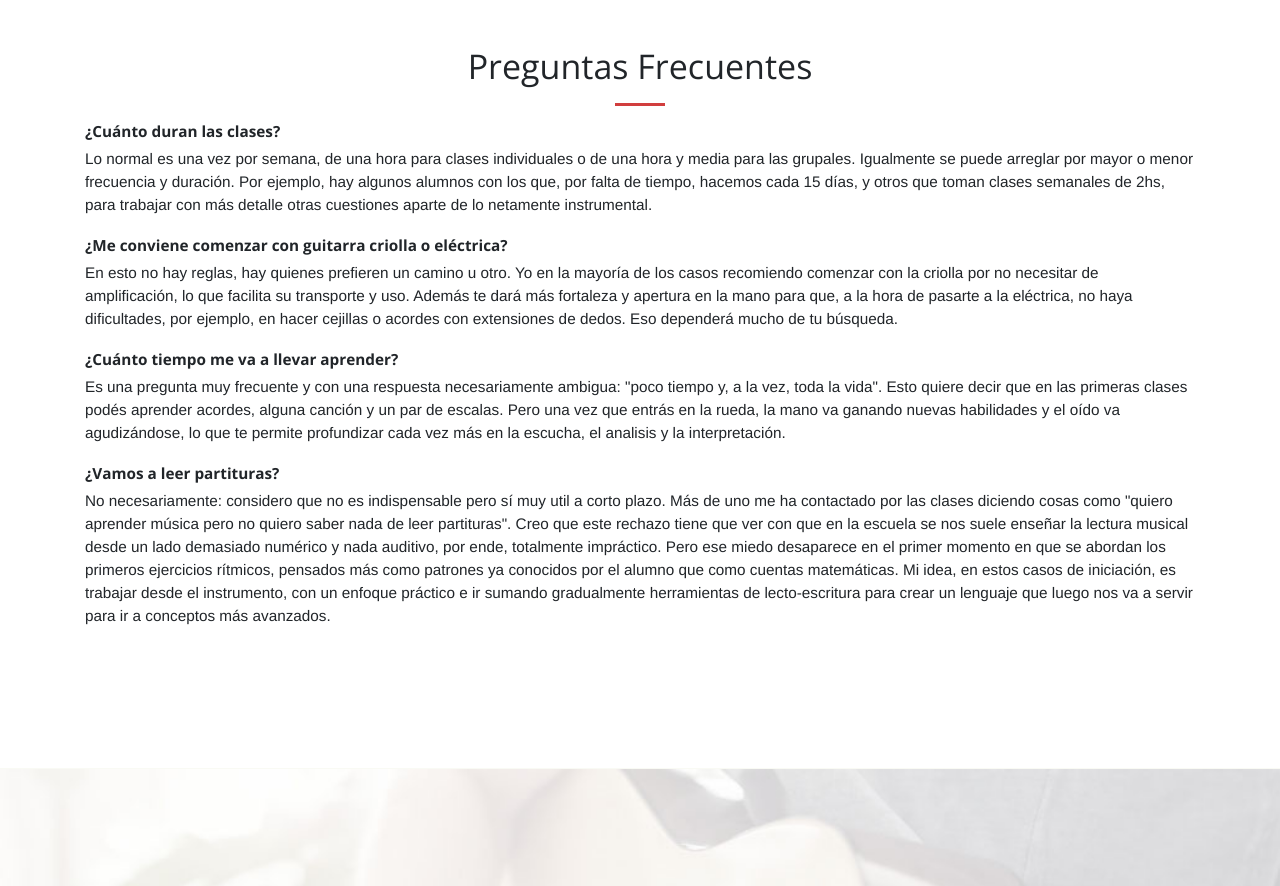
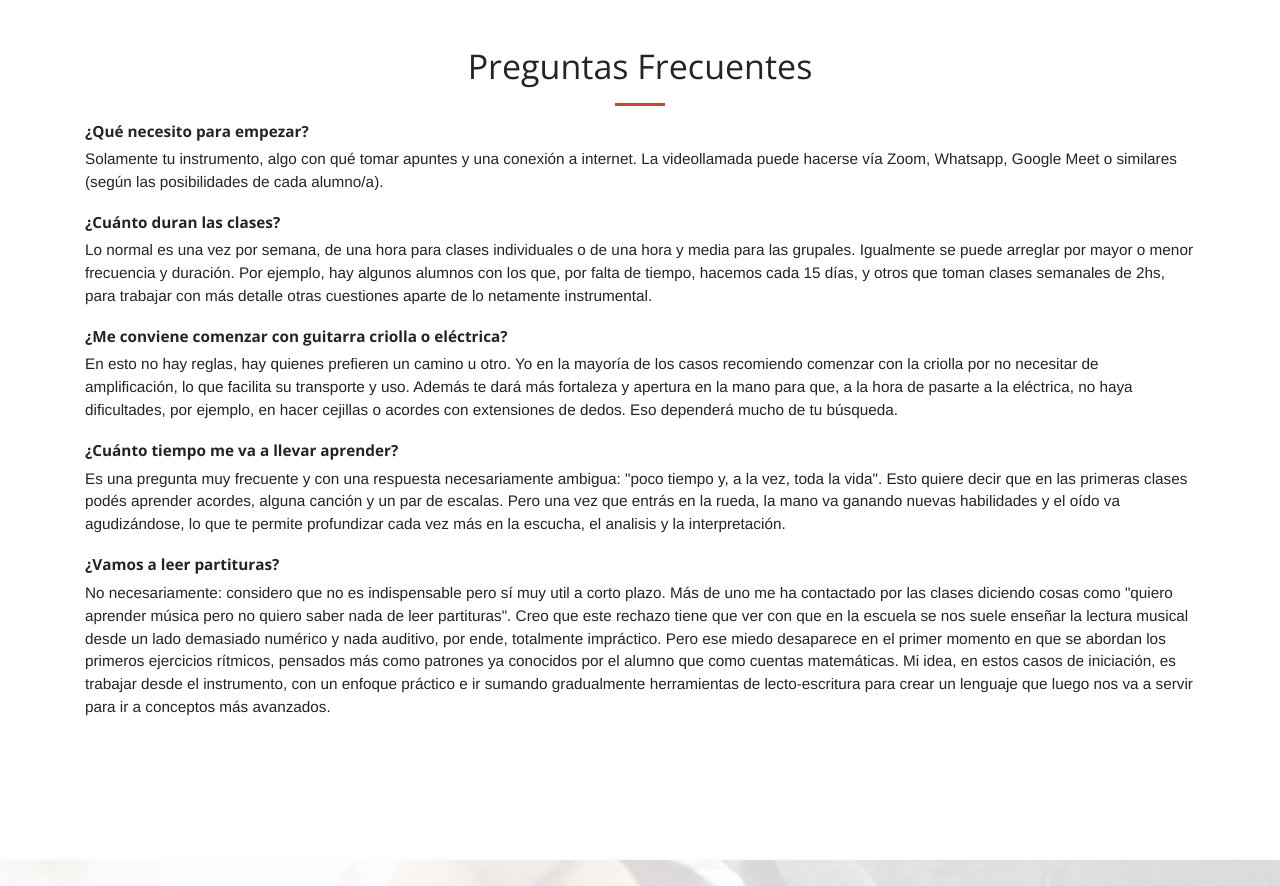
Before and after one commit to miltonzini/clasesdemusica, a website: page guitarra/index.html in a window 1280 px wide. Shown: the part 1400-2286 px from the top of the page. Drawn offline with nearby package versions, Linux system fonts and the light colour scheme.

Commit message:
Update index.html

```diff
--- a/guitarra/index.html
+++ b/guitarra/index.html
@@ -136,6 +136,10 @@
       <div class="container">
         <div class="row">
           <div class="col-md-12">
+            <h4>¿Qué necesito para empezar?</h4>
+            <p>Solamente tu instrumento, algo con qué tomar apuntes y una conexión a internet. La videollamada puede hacerse vía Zoom, Whatsapp, Google Meet o similares (según las posibilidades de cada alumno/a).</p>
+          </div>
+          <div class="col-md-12">
             <h4>¿Cuánto duran las clases?</h4>
             <p>Lo normal es una vez por semana, de una hora para clases individuales o de una hora y media para las grupales. Igualmente se puede arreglar por mayor o menor frecuencia y duración. Por ejemplo, hay algunos alumnos con los que, por falta de tiempo, hacemos cada 15 días, y otros que toman clases semanales de 2hs, para trabajar con más detalle otras cuestiones aparte de lo netamente instrumental.</p>
           </div>
```
